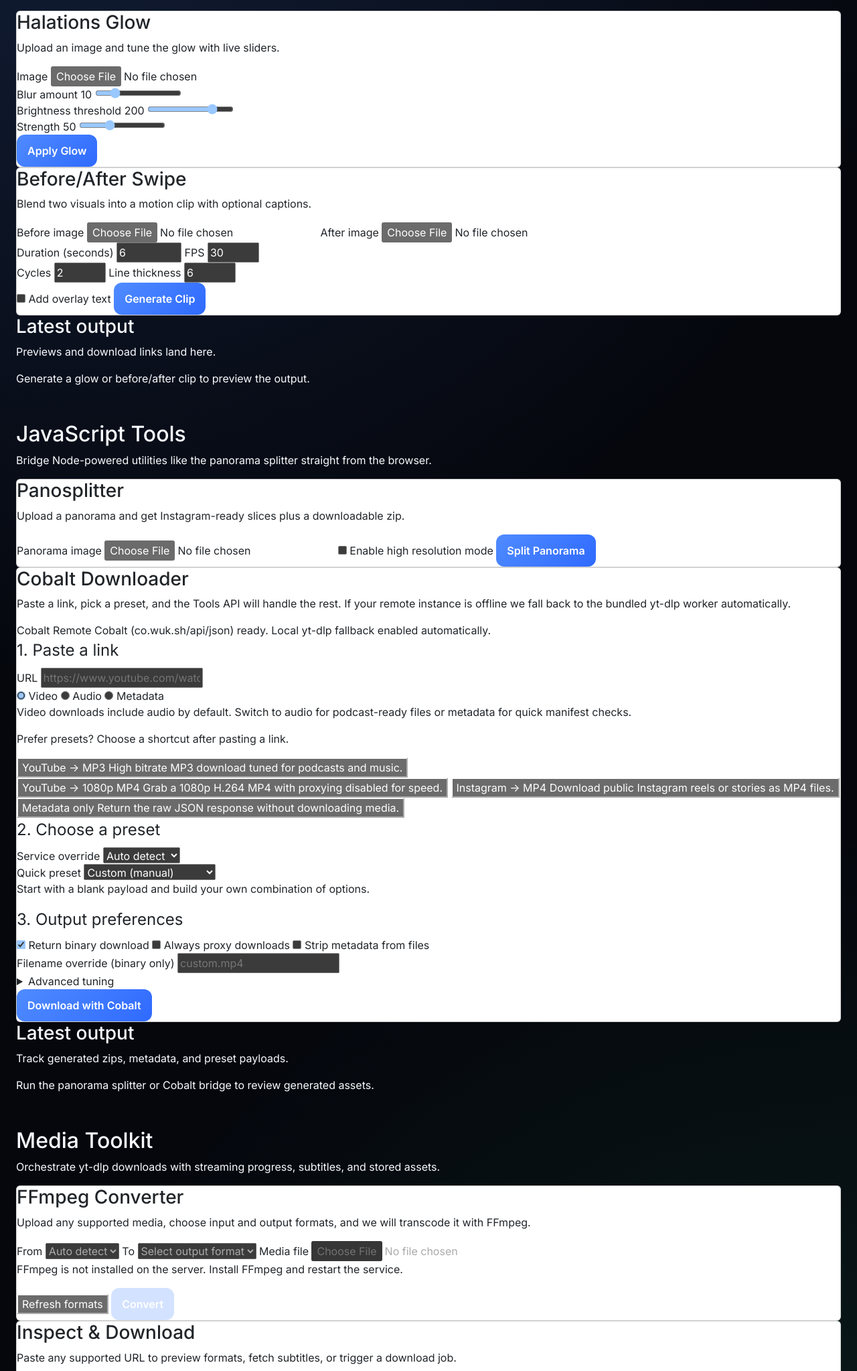
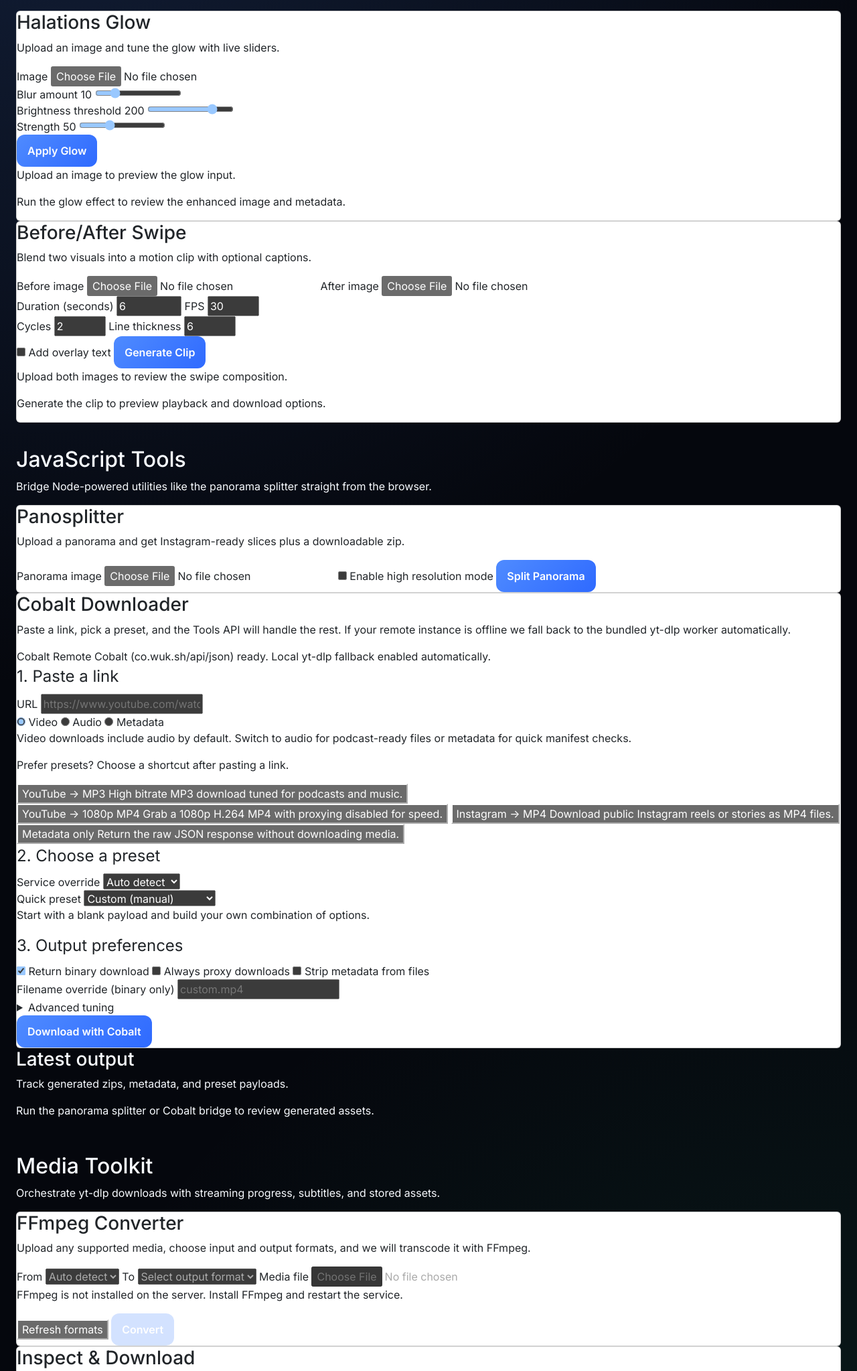
Before and after one commit to ABDELWAHABx/jarvis-Tools, a FastAPI app: page /media in a window 1280 px wide. Shown: the part 447-2494 px from the top of the page at 67% size. Run offline with FastAPI, Linux system fonts and the light colour scheme; some libraries are stand-ins or nearby versions.

Commit message:
Refine Image Studio previews and layout

```diff
--- a/tools-api/app/static/js/studio.js
+++ b/tools-api/app/static/js/studio.js
@@ -104,6 +104,7 @@ function init() {
     initialiseResultPanels();
     setupHalationsControls();
     setupBeforeAfterControls();
+    setupImagePreviews();
     setupForms();
     loadEndpointCatalogue();
 }
@@ -209,7 +210,6 @@ function initialiseResultPanels() {
     const placeholders = {
         'parser-results': 'Run a parser request to inspect Docs operations.',
         'docx-results': 'Upload a DOCX file to extract text.',
-        'image-results': 'Generate a glow or before/after clip to preview the output.',
         'js-results': 'Run the panorama splitter or Cobalt bridge to review generated assets.',
         'media-results': 'Inspect a media URL with yt-dlp to reveal metadata, downloads, and subtitles.',
         'ffmpeg-results': 'Upload a file and convert it with FFmpeg.'
@@ -218,9 +218,13 @@ function initialiseResultPanels() {
     Object.entries(placeholders).forEach(([id, message]) => {
         const container = document.getElementById(id);
         if (container && !container.children.length) {
-            const paragraph = document.createElement('p');
-            paragraph.textContent = message;
-            container.appendChild(paragraph);
+            renderPlaceholder(container, message);
+        }
+    });
+
+    document.querySelectorAll('[data-placeholder]').forEach((element) => {
+        if (!element.children.length) {
+            renderPlaceholder(element, element.dataset.placeholder || '');
         }
     });
 }
@@ -262,9 +266,91 @@ function setupBeforeAfterControls() {
         return;
     }
 
-    toggle.addEventListener('change', () => {
-        textarea.style.display = toggle.checked ? 'block' : 'none';
-    });
+    const sync = () => {
+        textarea.hidden = !toggle.checked;
+    };
+
+    toggle.addEventListener('change', sync);
+    sync();
+}
+
+function setupImagePreviews() {
+    setupHalationsPreview();
+    setupBeforeAfterPreview();
+}
+
+function setupHalationsPreview() {
+    const input = document.getElementById('halations-image');
+    if (!input) {
+        return;
+    }
+
+    const update = () => {
+        const file = input.files && input.files[0];
+        if (!file) {
+            setRegion('halations-preview', [], 'Upload an image to preview the glow input.');
+            return;
+        }
+
+        const card = createImagePreviewCard(file, { label: 'Glow source' });
+        const nodes = [];
+        if (card) {
+            nodes.push(card);
+        }
+        setRegion('halations-preview', nodes, 'Upload an image to preview the glow input.');
+    };
+
+    input.addEventListener('change', update);
+    update();
+}
+
+function setupBeforeAfterPreview() {
+    const beforeInput = document.getElementById('before-image');
+    const afterInput = document.getElementById('after-image');
+    if (!beforeInput || !afterInput) {
+        return;
+    }
+
+    const update = () => {
+        const beforeFile = beforeInput.files && beforeInput.files[0];
+        const afterFile = afterInput.files && afterInput.files[0];
+        const grid = document.createElement('div');
+        grid.className = 'preview-grid';
+
+        if (beforeFile) {
+            const beforeCard = createImagePreviewCard(beforeFile, { label: 'Before' });
+            if (beforeCard) {
+                grid.appendChild(beforeCard);
+            }
+        }
+
+        if (afterFile) {
+            const afterCard = createImagePreviewCard(afterFile, { label: 'After' });
+            if (afterCard) {
+                grid.appendChild(afterCard);
+            }
+        }
+
+        const nodes = [];
+        if (grid.children.length) {
+            nodes.push(grid);
+            if (!beforeFile || !afterFile) {
+                const hint = document.createElement('p');
+                hint.textContent = 'Add the remaining image to compare the swipe.';
+                nodes.push(hint);
+            }
+        }
+
+        setRegion(
+            'before-after-preview',
+            nodes,
+            'Upload both images to review the swipe composition.'
+        );
+    };
+
+    beforeInput.addEventListener('change', update);
+    afterInput.addEventListener('change', update);
+    update();
 }
 
 function setupForms() {
@@ -394,7 +480,7 @@ function setupHalationsForm() {
         }
         nodes.push(createMetaGrid(result.metadata));
 
-        setResult('image-results', [createResultGroup('Halations Glow Result', nodes)]);
+        setResult('halations-output', [createResultGroup('Halations Glow Result', nodes)]);
         showToast('Halations glow applied.');
     });
 }
@@ -455,7 +541,7 @@ function setupBeforeAfterForm() {
         }
         elements.push(createMetaGrid(result.metadata));
 
-        setResult('image-results', [createResultGroup('Before/After Clip', elements)]);
+        setResult('before-after-output', [createResultGroup('Before/After Clip', elements)]);
         showToast('Before/after animation generated.');
     });
 }
@@ -3227,20 +3313,39 @@ function extractMessage(payload, status) {
     return JSON.stringify(payload, null, 2);
 }
 
-function setResult(containerId, groups) {
+function setRegion(containerId, nodes, fallbackMessage) {
     const container = document.getElementById(containerId);
     if (!container) {
         return;
     }
+    const message = fallbackMessage || container.dataset.placeholder || 'No output to display yet.';
+    replaceChildren(container, nodes, message);
+}
+
+function setResult(containerId, groups) {
+    setRegion(containerId, groups, 'No output to display yet.');
+}
+
+function replaceChildren(container, nodes, placeholderMessage) {
+    if (!container) {
+        return;
+    }
     revokeObjectUrls(container);
     container.innerHTML = '';
-    if (!groups || !groups.length) {
-        const paragraph = document.createElement('p');
-        paragraph.textContent = 'No output to display yet.';
-        container.appendChild(paragraph);
-        return;
-    }
-    groups.forEach((group) => container.appendChild(group));
+    const content = Array.isArray(nodes) ? nodes.filter(Boolean) : [];
+    if (!content.length) {
+        if (placeholderMessage) {
+            const paragraph = document.createElement('p');
+            paragraph.textContent = placeholderMessage;
+            container.appendChild(paragraph);
+        }
+        return;
+    }
+    content.forEach((node) => container.appendChild(node));
+}
+
+function renderPlaceholder(element, message) {
+    replaceChildren(element, [], message);
 }
 
 function createResultGroup(title, nodes) {
@@ -3654,6 +3759,77 @@ function createImageFromBase64(base64, contentType, altText = '') {
     img.src = url;
     img.dataset.objectUrl = url;
     return img;
+}
+
+function createPreviewImageFromFile(file, altText = '') {
+    const isFile = typeof File !== 'undefined' && file instanceof File;
+    const isBlob = typeof Blob !== 'undefined' && file instanceof Blob;
+    if (!isFile && !isBlob) {
+        return null;
+    }
+    const url = URL.createObjectURL(file);
+    const image = document.createElement('img');
+    image.src = url;
+    image.alt = altText || file.name || 'Selected image preview';
+    image.decoding = 'async';
+    image.loading = 'lazy';
+    image.dataset.objectUrl = url;
+    return image;
+}
+
+function createImagePreviewCard(file, { label } = {}) {
+    if (!file) {
+        return null;
+    }
+    const wrapper = document.createElement('div');
+    wrapper.className = 'preview-card';
+
+    const image = createPreviewImageFromFile(file, label || file.name || 'Image preview');
+    if (image) {
+        wrapper.appendChild(image);
+    }
+
+    const meta = document.createElement('div');
+    meta.className = 'preview-meta';
+
+    if (label) {
+        const heading = document.createElement('strong');
+        heading.textContent = label;
+        meta.appendChild(heading);
+    }
+
+    if (file.name) {
+        const name = document.createElement('span');
+        name.textContent = file.name;
+        meta.appendChild(name);
+    }
+
+    const summary = describeFileForPreview(file);
+    if (summary) {
+        const details = document.createElement('span');
+        details.textContent = summary;
+        meta.appendChild(details);
+    }
+
+    wrapper.appendChild(meta);
+    return wrapper;
+}
+
+function describeFileForPreview(file) {
+    if (!file) {
+        return '';
+    }
+    const parts = [];
+    if (file.type) {
+        parts.push(file.type);
+    }
+    if (typeof file.size === 'number') {
+        const formatted = formatBytes(file.size) || `${file.size} bytes`;
+        if (formatted) {
+            parts.push(formatted);
+        }
+    }
+    return parts.join(' • ');
 }
 
 function createVideoFromBase64(base64, contentType, options = {}) {
--- a/tools-api/app/templates/modules/image.html
+++ b/tools-api/app/templates/modules/image.html
@@ -4,15 +4,14 @@
         <p>Apply glow effects or create before/after promos without leaving the browser.</p>
     </header>
     <div class="panel__body">
-        <div class="panel__grid">
-            <div class="panel__column">
-                <div class="tool-grid">
-                    <div class="card">
-                        <form id="halations-form" class="tool-form">
-                            <div class="form-header">
+        <div class="tool-hub">
+            <article class="card tool-card" data-tool="halations">
+                <header class="tool-card__header">
                     <h3>Halations Glow</h3>
                     <p class="muted">Upload an image and tune the glow with live sliders.</p>
-                            </div>
+                </header>
+                <div class="tool-card__layout">
+                    <form id="halations-form" class="tool-form">
                         <label for="halations-image">Image</label>
                         <input id="halations-image" type="file" accept="image/*" required />
                         <div class="slider-group">
@@ -29,13 +28,29 @@
                         </div>
                         <button type="submit" class="primary-btn">Apply Glow</button>
                     </form>
+                    <div class="tool-card__side">
+                        <div
+                            id="halations-preview"
+                            class="tool-preview"
+                            aria-live="polite"
+                            data-placeholder="Upload an image to preview the glow input."
+                        ></div>
+                        <div
+                            id="halations-output"
+                            class="tool-output"
+                            aria-live="polite"
+                            data-placeholder="Run the glow effect to review the enhanced image and metadata."
+                        ></div>
                     </div>
-                    <div class="card">
-                        <form id="before-after-form" class="tool-form">
-                            <div class="form-header">
+                </div>
+            </article>
+            <article class="card tool-card" data-tool="before-after">
+                <header class="tool-card__header">
                     <h3>Before/After Swipe</h3>
                     <p class="muted">Blend two visuals into a motion clip with optional captions.</p>
-                            </div>
+                </header>
+                <div class="tool-card__layout">
+                    <form id="before-after-form" class="tool-form">
                         <label for="before-image">Before image</label>
                         <input id="before-image" type="file" accept="image/*" required />
                         <label for="after-image">After image</label>
@@ -56,19 +71,30 @@
                             <input id="before-after-text-toggle" type="checkbox" />
                             <span>Add overlay text</span>
                         </label>
-                            <textarea id="before-after-text" rows="2" placeholder="Save 35% this quarter" style="display: none;"></textarea>
+                        <textarea
+                            id="before-after-text"
+                            rows="2"
+                            placeholder="Save 35% this quarter"
+                            hidden
+                        ></textarea>
                         <button type="submit" class="primary-btn">Generate Clip</button>
                     </form>
+                    <div class="tool-card__side">
+                        <div
+                            id="before-after-preview"
+                            class="tool-preview"
+                            aria-live="polite"
+                            data-placeholder="Upload both images to review the swipe composition."
+                        ></div>
+                        <div
+                            id="before-after-output"
+                            class="tool-output"
+                            aria-live="polite"
+                            data-placeholder="Generate the clip to preview playback and download options."
+                        ></div>
                     </div>
                 </div>
-            </div>
-            <aside class="panel__column panel__column--results">
-                <div class="results-header">
-                    <h3>Latest output</h3>
-                    <p class="muted">Previews and download links land here.</p>
-                </div>
-                <div id="image-results" class="result-panel" aria-live="polite"></div>
-            </aside>
+            </article>
         </div>
     </div>
 </section>
```
Also changed, not shown: tools-api/app/static/css/studio.css (+114 -0 lines). Lines whose indentation alone changed are shown as unchanged.
